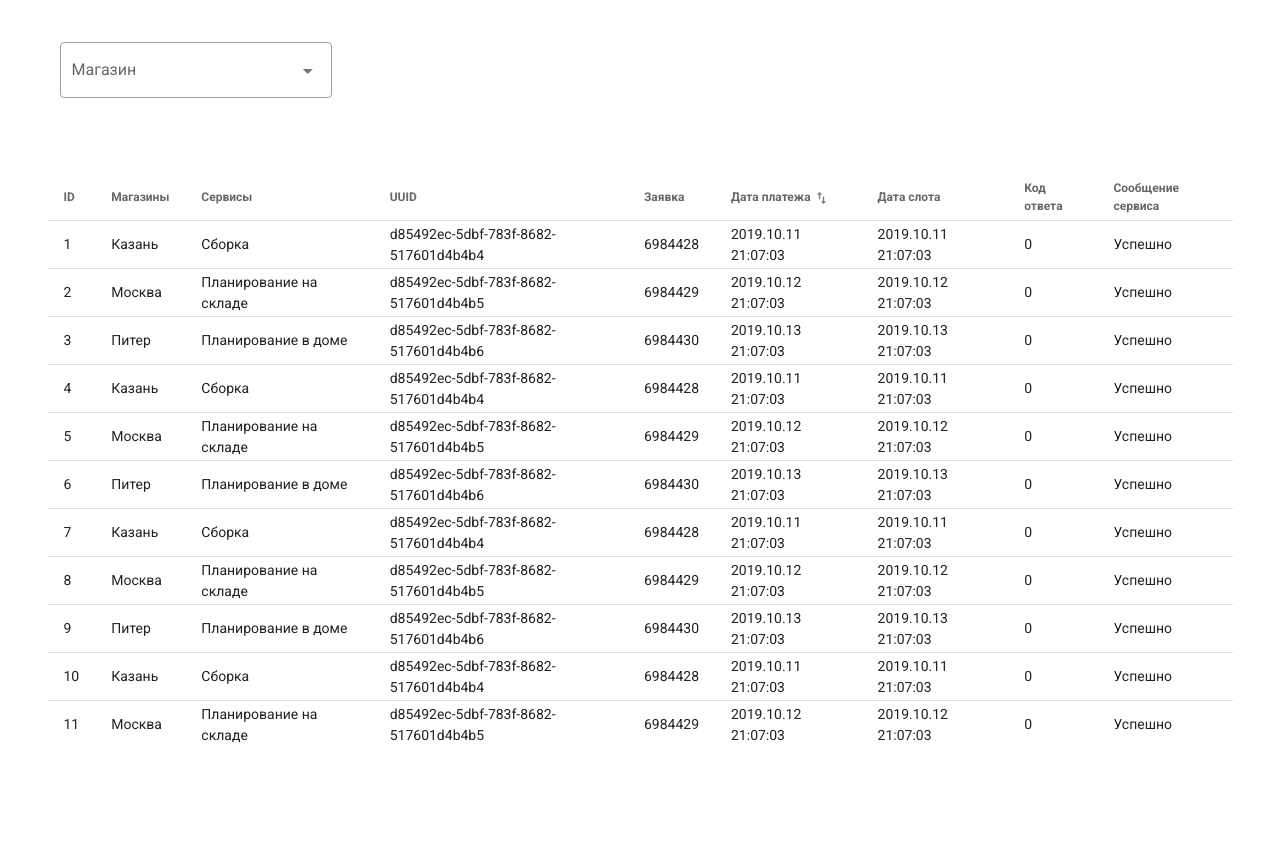
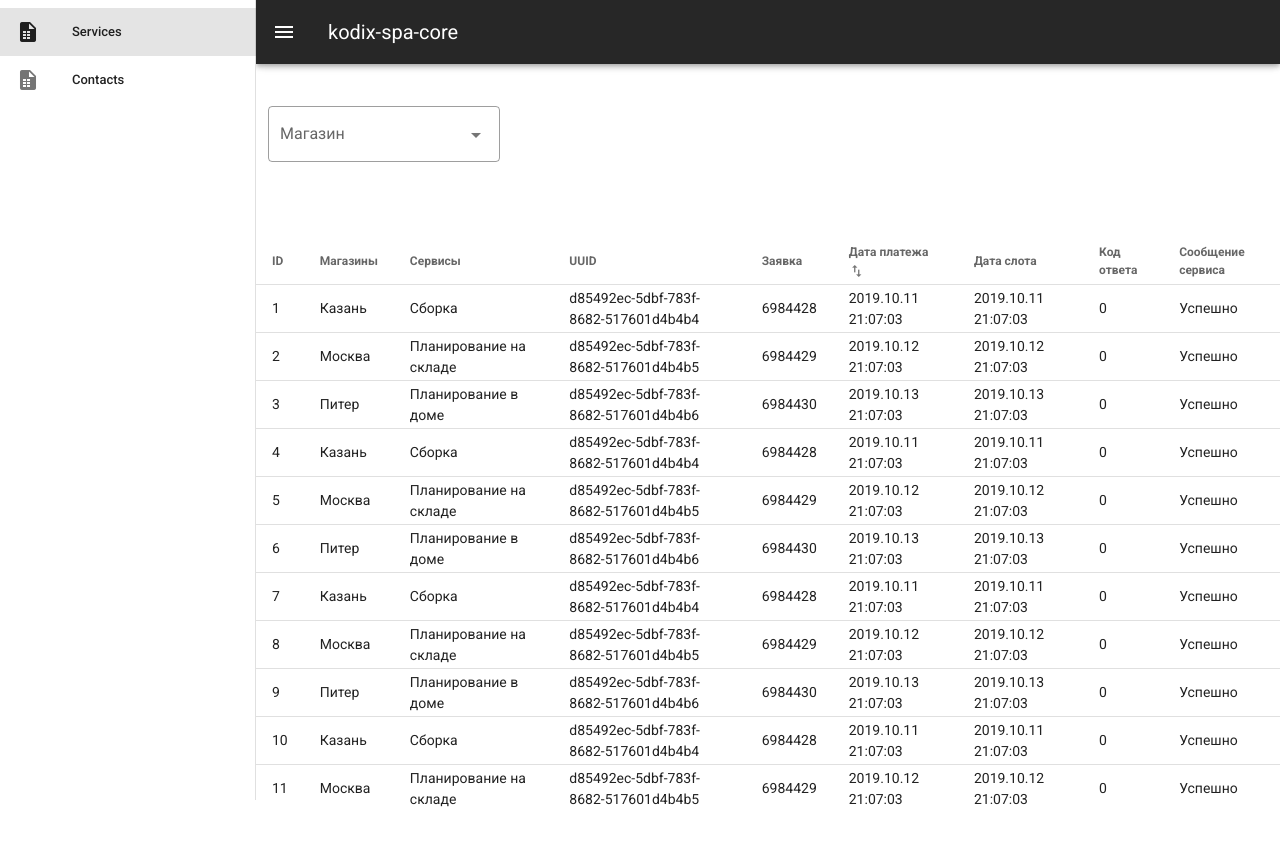
Before and after one commit to nzinovyev19/kodix-spa-core, a Vue app: page / in a window 1280 px wide. Shown: the top 846 px of the page. Before the commit the page ends 800 px from the top, so only its background shows below. Built offline with nearby package versions, Linux system fonts and the light colour scheme.

Commit message:
Add nav drawer

```diff
--- a/src/App.vue
+++ b/src/App.vue
@@ -1,10 +1,50 @@
 <template>
   <v-app>
+    <v-navigation-drawer
+      v-model="drawer"
+      app
+    >
+      <v-list dense>
+        <v-list-item exact :to="{ name: 'Services' }" link>
+          <v-list-item-action>
+            <v-icon>mdi-file-table</v-icon>
+          </v-list-item-action>
+          <v-list-item-content>
+            <v-list-item-title>Services</v-list-item-title>
+          </v-list-item-content>
+        </v-list-item>
+        <v-list-item :to="{ name: 'Contacts' }" link>
+          <v-list-item-action>
+            <v-icon>mdi-file-table</v-icon>
+          </v-list-item-action>
+          <v-list-item-content>
+            <v-list-item-title>Contacts</v-list-item-title>
+          </v-list-item-content>
+        </v-list-item>
+      </v-list>
+    </v-navigation-drawer>
+    <v-app-bar
+      app
+      dark
+    >
+      <v-app-bar-nav-icon @click.stop="drawer = !drawer"></v-app-bar-nav-icon>
+      <v-toolbar-title>kodix-spa-core</v-toolbar-title>
+    </v-app-bar>
     <v-main>
       <router-view />
     </v-main>
   </v-app>
 </template>
+
+<script>
+export default {
+  data() {
+    return {
+      drawer: null,
+    };
+  },
+};
+</script>
 
 <style lang="sass">
 *
```
